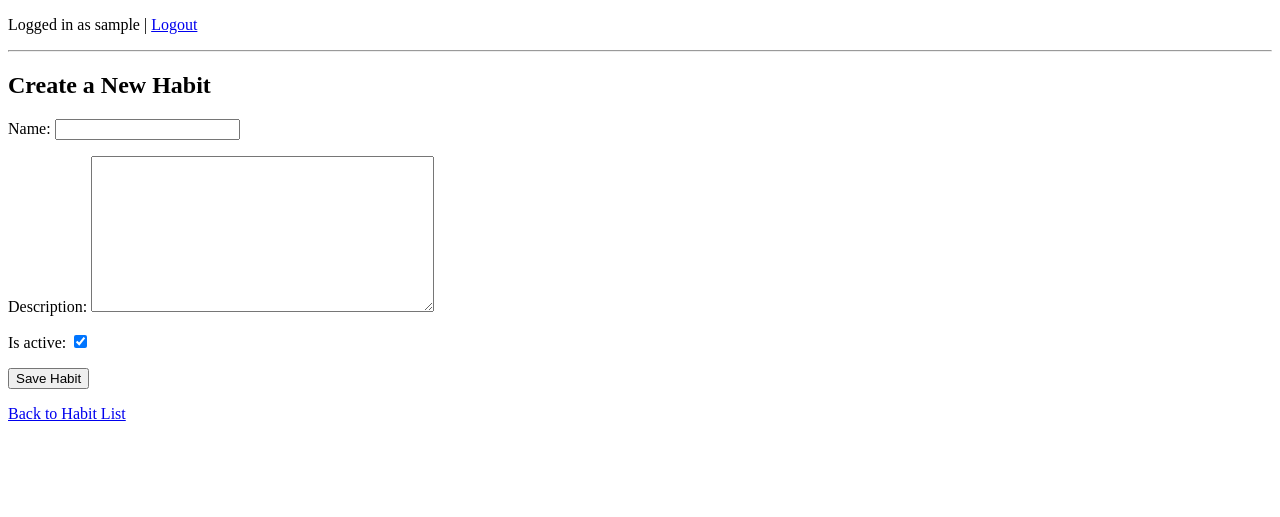
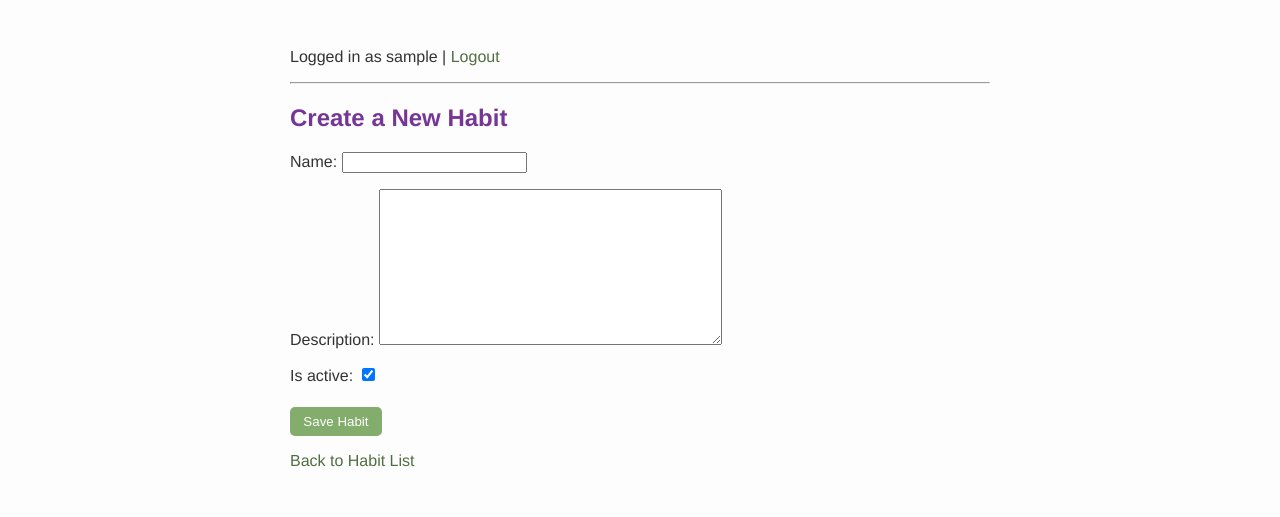
Before and after one commit to WillamAntonDev/habit-tracker, a Django app: page /habits/create/ in a window 1280 px wide. Shown: the top 517 px of the page. Run offline with Django 4.2, Linux system fonts and the light colour scheme; the visitor is signed in with stand-in values (Sample User, id 1).

Commit message:
Add basic CSS styles and static file setup

```diff
--- a/config/settings.py
+++ b/config/settings.py
@@ -111,7 +111,9 @@ USE_TZ = True
 # Static files (CSS, JavaScript, Images)
 # https://docs.djangoproject.com/en/4.1/howto/static-files/
 
-STATIC_URL = "static/"
+STATIC_URL = '/static/'
+STATICFILES_DIRS = [BASE_DIR / 'static']
+
 
 # Default primary key field type
 # https://docs.djangoproject.com/en/4.1/ref/settings/#default-auto-field
--- a/habits/templates/base.html
+++ b/habits/templates/base.html
@@ -2,6 +2,8 @@
 <html>
 <head>
     <title>Habit Tracker</title>
+    {% load static %}
+    <link rel="stylesheet" href="{% static 'css/styles.css' %}">
 </head>
 <body>
     {% if user.is_authenticated %}
@@ -9,9 +11,7 @@
     {% else %}
         <p><a href="{% url 'login' %}">Login</a></p>
     {% endif %}
-
     <hr>
-    {% block content %}
-    {% endblock %}
+    {% block content %}{% endblock %}
 </body>
 </html>
--- a/habits/urls.py
+++ b/habits/urls.py
@@ -7,5 +7,5 @@ urlpatterns = [
     path('', views.habit_list, name='habit_list'),
     path('create/', views.create_habit, name='create_habit'),
     path('<int:habit_id>/complete/', views.mark_completed, name='mark_completed'),
-    path('register/', views.register, name='register'),  # ✅ This must be here
+    path('register/', views.register, name='register'),
 ]
--- /dev/null
+++ b/static/css/styles.css
@@ -0,0 +1,45 @@
+body {
+  font-family: 'Helvetica', sans-serif;
+  max-width: 700px;
+  margin: 0 auto;
+  padding: 2rem;
+  background-color: #fdfdfd;
+  color: #333;
+}
+
+h2 {
+  color: #753696; /* Rebecca Purple */
+}
+
+a {
+  color: #506e40; /* Fern Green */
+  text-decoration: none;
+}
+
+a:hover {
+  text-decoration: underline;
+}
+
+button {
+  background-color: #83ad6c; /* Asparagus */
+  color: white;
+  border: none;
+  padding: 0.5em 1em;
+  margin-top: 0.5em;
+  cursor: pointer;
+  border-radius: 5px;
+}
+
+button:hover {
+  background-color: #506e40; /* Fern Green */
+}
+
+ul {
+  list-style: none;
+  padding: 0;
+}
+
+li {
+  padding: 0.5em 0;
+  border-bottom: 1px solid #ddd;
+}
```
Also changed, not shown: habits/templates/habits/habit_list.html (+4 -11 lines).
